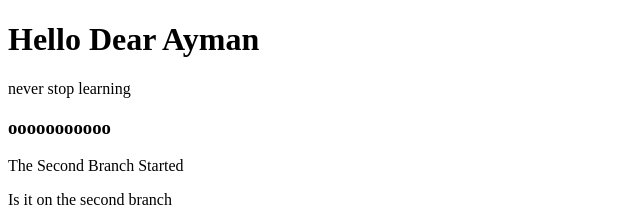
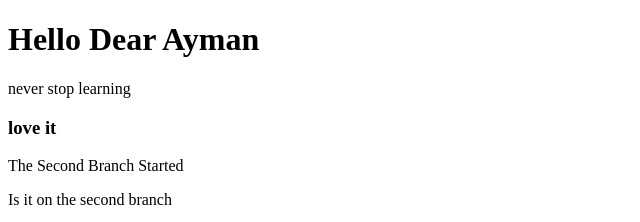
Before and after one commit to FaiyadAhmedSudipto/my-first-project, a plain HTML site: page index.html in a window 1280 px wide. Shown: the top 222 px of the page, 0-640 px from the left. Drawn offline with Linux system fonts and the light colour scheme.

Commit message:
New Updtae

```diff
--- a/index.html
+++ b/index.html
@@ -8,7 +8,7 @@
 <body>
     <h1>Hello Dear Ayman</h1>
     <p>never stop learning</p>
-    <h3>ooooooooooo</h3>
+    <h3>love it</h3>
     <p>The Second Branch Started</p>
     <p>Is it on the second branch
     <p>Hello</p>
```
